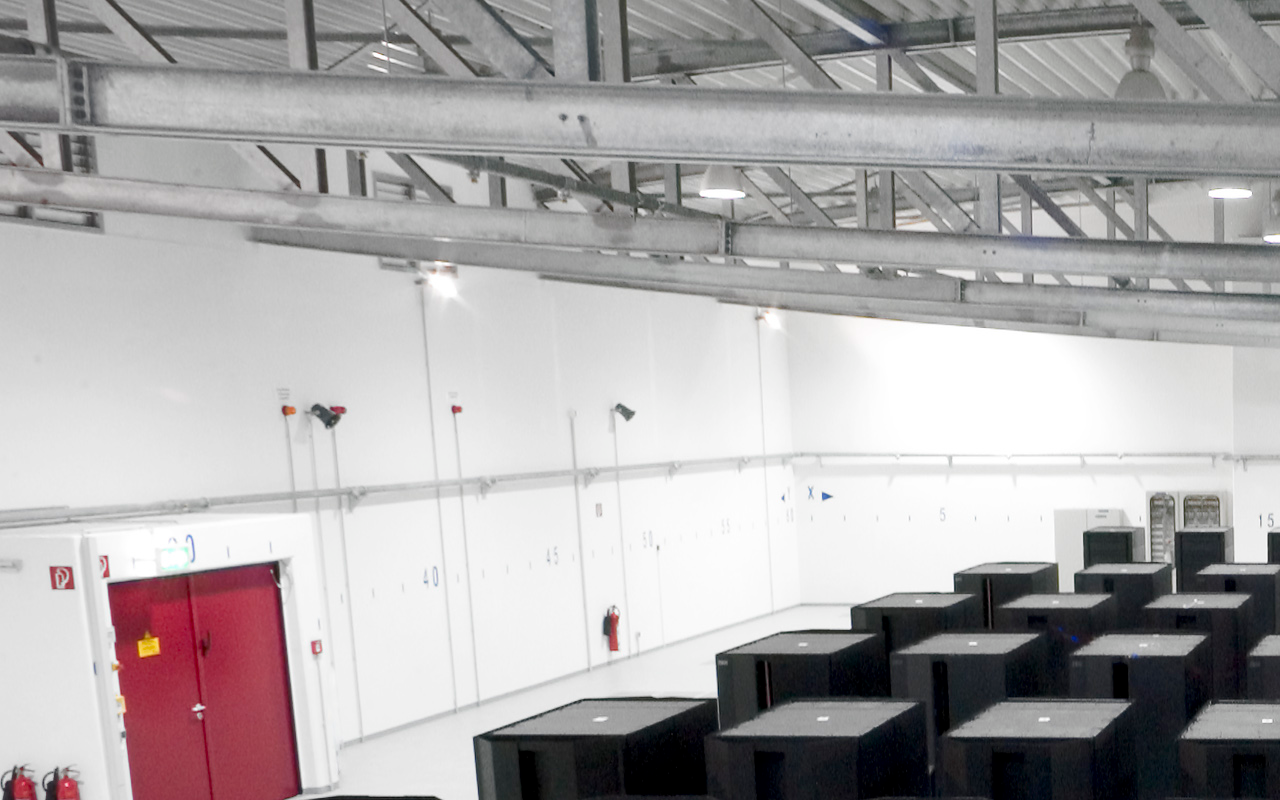
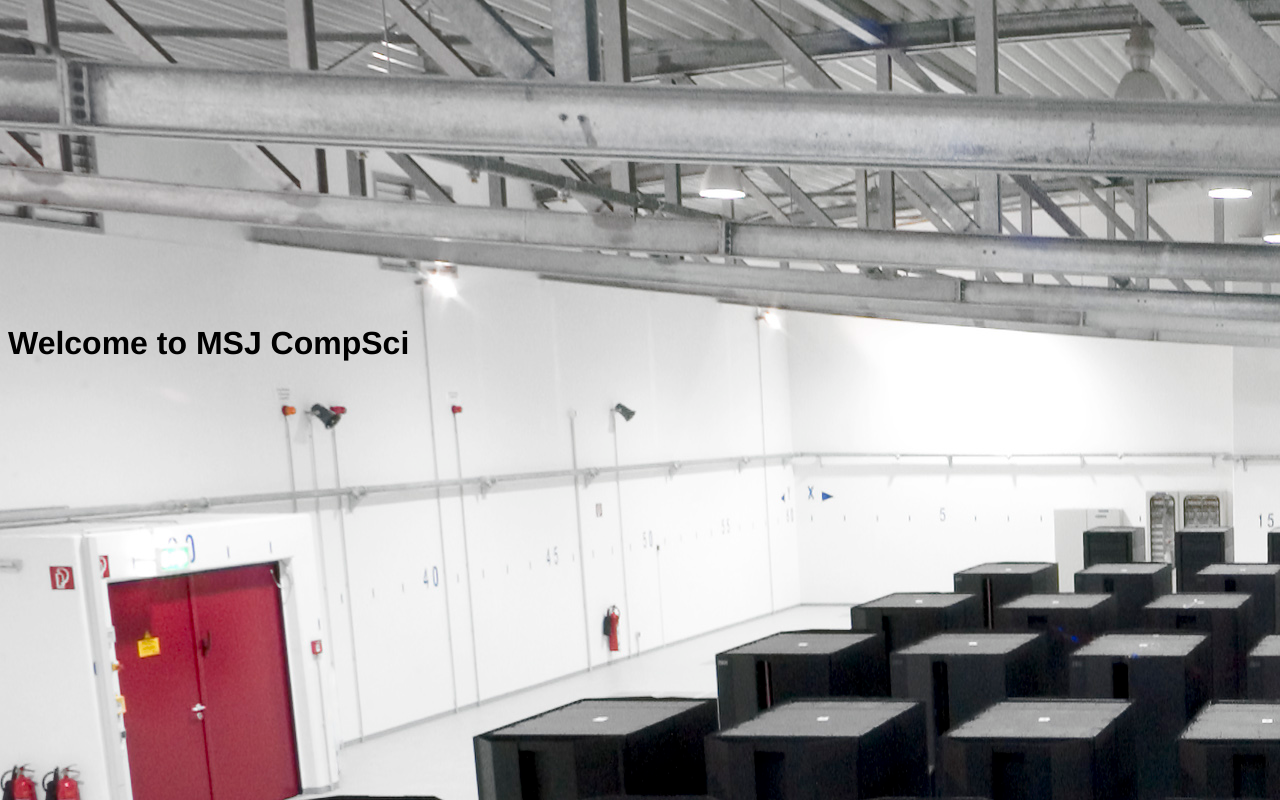
Before and after one commit to juustoleipa/juustoleipa.github.io, a plain HTML site: page index.html in a window 1280 px wide. Drawn offline with Linux system fonts and the light colour scheme.

Commit message:
not a web dev

```diff
--- a/index.html
+++ b/index.html
@@ -12,10 +12,17 @@
   top: 0;
   left: 0;
 }
+h1{
+    position:center;
+    font-family:Helvetica;
+    position:fixed;
+    top:38%;
+}
 </style>
 </head>
 
 <body>
 <div id = 'this'><img src = "room.jpg"></div>
+<h1>Welcome to MSJ CompSci</h1>
 </body>
 </html>
```
